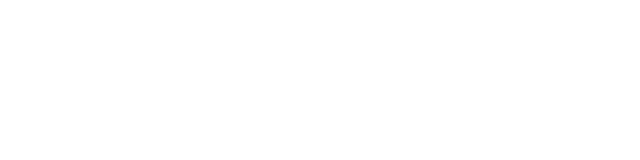
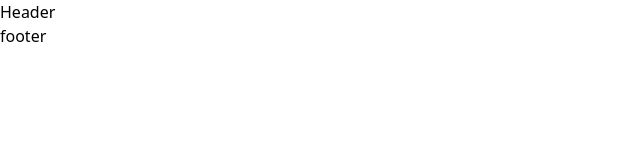
Before and after one commit to locbh3010/portfolio, a Next.js app: page / in a window 1280 px wide. Shown: the top 160 px of the page, without its empty margins (0-640 px from the left). Built offline with nearby package versions, Linux system fonts and the light colour scheme.

Commit message:
@portfolio:font setup

```diff
--- a/src/app/layout.tsx
+++ b/src/app/layout.tsx
@@ -1,15 +1,12 @@
+import { Providers } from '@/shared/components/providers'
+import cn from '@/shared/helpers/cn'
+import { DefaultLayout } from '@/shared/layouts'
+import '@/styles/globals.css'
 import type { Metadata } from 'next'
-import { Geist, Geist_Mono } from 'next/font/google'
-import { Providers } from '@/shared/components/providers'
-import '@/styles/globals.css'
+import { Sora } from 'next/font/google'
 
-const geistSans = Geist({
-    variable: '--font-geist-sans',
-    subsets: ['latin'],
-})
-
-const geistMono = Geist_Mono({
-    variable: '--font-geist-mono',
+const sora = Sora({
+    variable: '--font-sora',
     subsets: ['latin'],
 })
 
@@ -25,8 +22,10 @@ export default function RootLayout({
 }>) {
     return (
         <html lang="en">
-            <body className={`${geistSans.variable} ${geistMono.variable} antialiased`}>
-                <Providers>{children}</Providers>
+            <body className={cn(sora.variable, 'antialiased')}>
+                <Providers>
+                    <DefaultLayout>{children}</DefaultLayout>
+                </Providers>
             </body>
         </html>
     )
--- /dev/null
+++ b/src/shared/components/footers/Footer.tsx
@@ -0,0 +1,8 @@
+function Footer() {
+    return (
+        <footer>
+            <span>footer</span>
+        </footer>
+    )
+}
+export default Footer
--- /dev/null
+++ b/src/shared/components/footers/index.tsx
@@ -0,0 +1 @@
+export { default as Footer } from './Footer'
--- /dev/null
+++ b/src/shared/components/headers/Header.tsx
@@ -0,0 +1,3 @@
+export default function Header() {
+    return <header>Header</header>
+}
--- /dev/null
+++ b/src/shared/components/headers/index.tsx
@@ -0,0 +1 @@
+export { default as Header } from './Header'
--- /dev/null
+++ b/src/shared/constants/routes.ts
@@ -0,0 +1,3 @@
+export const routes = {
+    home: '/',
+}
--- /dev/null
+++ b/src/shared/helpers/cn.ts
@@ -0,0 +1,6 @@
+import classNames from 'classnames'
+import { twMerge } from 'tailwind-merge'
+
+export default function cn(...classes: string[]) {
+    return twMerge(classNames(...classes))
+}
--- a/src/shared/layouts/DefaultLayout.tsx
+++ b/src/shared/layouts/DefaultLayout.tsx
@@ -1,10 +1,14 @@
+import { Footer } from '../components/footers'
+import { Header } from '../components/headers'
 import type { DefaultLayoutProps } from './types'
 
 function DefaultLayout({ children }: DefaultLayoutProps) {
     return (
-        <div>
+        <>
+            <Header />
             <main>{children}</main>
-        </div>
+            <Footer />
+        </>
     )
 }
 
```
